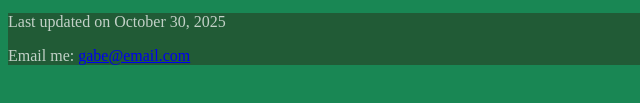
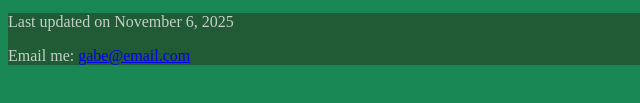
Before and after one commit to g-victoria/CIS162, a plain HTML site: page about.html in a window 1280 px wide. Shown: the part 395-498 px from the top of the page, 0-640 px from the left. Drawn offline with nearby package versions, Linux system fonts and the light colour scheme; a web font is replaced by a local one.

Commit message:
Add files via upload
Updated Last updated on information in .html docs

```diff
--- a/about.html
+++ b/about.html
@@ -43,7 +43,7 @@
 </section>
 
 <footer>
-    <p>Last updated on October 30, 2025</p>
+    <p>Last updated on November 6, 2025</p>
     <p>Email me: <a href="mailto:gabe@email.com">gabe@email.com</a></p>
 </footer>
 
```
Also changed, not shown: index.html (+1 -1 lines).
